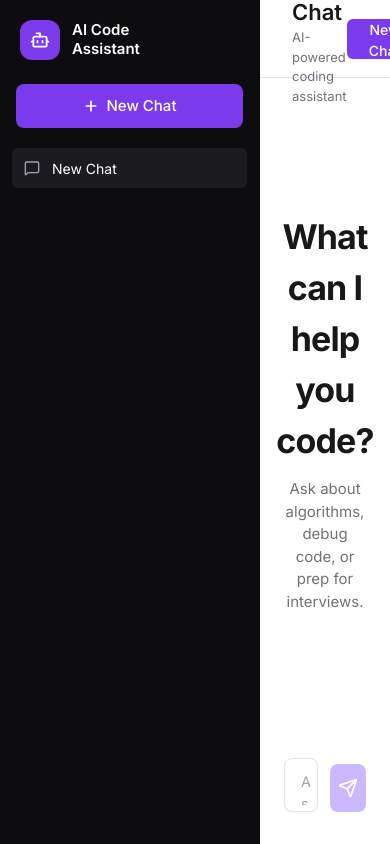
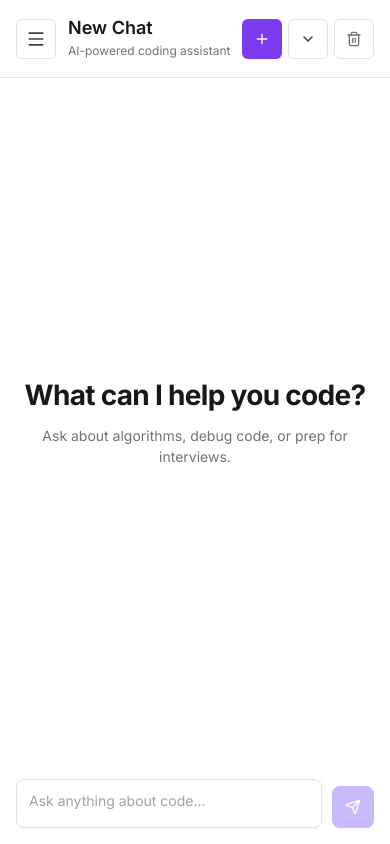
Before and after one commit to asifkhalifa201/Ai-Assistant, a React (Create React App) app: page / in a window 390 px wide. Built offline with nearby package versions, Linux system fonts and the light colour scheme.

Commit message:
Update: add mobile responsive

```diff
--- a/src/App.js
+++ b/src/App.js
@@ -8,6 +8,7 @@ import { Toaster } from './components/ui/toaster';
 import { useToast } from './hooks/use-toast';
 
 const API_URL = "https://ai-assistant-backend-production-e37f.up.railway.app";
+// const API_URL = "http://localhost:8080";
 
 const STORAGE_KEY = 'ai-code-assistant-state-v1';
 
@@ -29,7 +30,7 @@ const loadState = () => {
 };
 
 const saveState = (state) => {
-  try { localStorage.setItem(STORAGE_KEY, JSON.stringify(state)); } catch (e) {}
+  try { localStorage.setItem(STORAGE_KEY, JSON.stringify(state)); } catch (e) { }
 };
 
 function App() {
@@ -37,19 +38,24 @@ function App() {
   const [chats, setChats] = useState(persisted?.chats || initialChats);
   const [activeChatId, setActiveChatId] = useState(persisted?.activeChatId || initialChats[0].id);
   const [isTyping, setIsTyping] = useState(false);
+  const [isSidebarOpen, setIsSidebarOpen] = useState(false);
   const { toast } = useToast();
 
   useEffect(() => { saveState({ chats, activeChatId }); }, [chats, activeChatId]);
 
-  const activeChat =chats?.find((c) => c.id === activeChatId) || chats?.[0];
+  const activeChat = chats?.find((c) => c.id === activeChatId) || chats?.[0];
 
   const handleNewChat = () => {
     const id = `chat-${Date.now()}`;
-    setChats((prev) => [{ id, title: 'Chat', messages: [], createdAt: new Date().toISOString() }, ...prev]);
+    setChats((prev) => [{ id, title: 'New Chat', messages: [], createdAt: new Date().toISOString() }, ...prev]);
     setActiveChatId(id);
+    setIsSidebarOpen(false);
   };
 
-  const handleSelectChat = (id) => setActiveChatId(id);
+  const handleSelectChat = (id) => {
+    setActiveChatId(id);
+    setIsSidebarOpen(false);
+  };
 
   const handleSend = async (text) => {
     const userMsg = { id: `m-${Date.now()}`, role: 'user', content: text };
@@ -120,7 +126,7 @@ function App() {
     setChats((prev) => {
       const filtered = prev.filter((c) => c.id !== activeChatId);
       if (filtered.length === 0) {
-        const fresh = { id: `chat-${Date.now()}`, title: 'Chat', messages: [], createdAt: new Date().toISOString() };
+        const fresh = { id: `chat-${Date.now()}`, title: 'New Chat', messages: [], createdAt: new Date().toISOString() };
         setActiveChatId(fresh.id);
         return [fresh];
       }
@@ -131,11 +137,27 @@ function App() {
   };
 
   return (
-    <div className="App h-screen w-screen flex bg-white overflow-hidden">
-      <Sidebar chats={chats} activeChatId={activeChatId} onNewChat={handleNewChat} onSelectChat={handleSelectChat} />
+    <div className="App h-screen w-screen flex bg-white overflow-hidden relative">
+      <Sidebar
+        chats={chats}
+        activeChatId={activeChatId}
+        onNewChat={handleNewChat}
+        onSelectChat={handleSelectChat}
+        isOpen={isSidebarOpen}
+        onClose={() => setIsSidebarOpen(false)}
+      />
+
+      {isSidebarOpen && (
+        <div
+          className="fixed inset-0 bg-black/60 z-40 md:hidden transition-opacity duration-300 backdrop-blur-xs"
+          onClick={() => setIsSidebarOpen(false)}
+        />
+      )}
+
       <main className="flex-1 flex flex-col min-w-0">
         <ChatHeader
-          title="New Chat"
+          title={activeChat?.title || 'New Chat'}
+          onToggleSidebar={() => setIsSidebarOpen((prev) => !prev)}
           onNewChat={handleNewChat}
           onClear={handleClear}
           onExport={handleExport}
--- a/src/components/ChatHeader.jsx
+++ b/src/components/ChatHeader.jsx
@@ -1,5 +1,5 @@
 import React from 'react';
-import { ChevronDown, Trash2 } from 'lucide-react';
+import { ChevronDown, Trash2, Menu, Plus } from 'lucide-react';
 import {
   DropdownMenu, DropdownMenuContent, DropdownMenuItem,
   DropdownMenuTrigger, DropdownMenuSeparator,
@@ -10,20 +10,30 @@ import {
   AlertDialogTitle, AlertDialogTrigger,
 } from './ui/alert-dialog';
 
-const ChatHeader = ({ title, onNewChat, onClear, onExport, onRename, onDelete }) => {
+const ChatHeader = ({ title, onToggleSidebar, onNewChat, onClear, onExport, onRename, onDelete }) => {
   return (
-    <header className="h-[78px] px-8 flex items-center justify-between border-b border-zinc-200 bg-white">
-      <div>
-        <h1 className="text-[22px] font-semibold text-zinc-900 leading-tight">{title}</h1>
-        <p className="text-[13px] text-zinc-500 mt-0.5">AI-powered coding assistant</p>
+    <header className="h-[78px] px-4 md:px-8 flex items-center justify-between border-b border-zinc-200 bg-white">
+      <div className="flex items-center gap-3 min-w-0">
+        <button
+          onClick={onToggleSidebar}
+          className="md:hidden h-10 w-10 rounded-md border border-zinc-200 hover:bg-zinc-50 text-zinc-700 flex items-center justify-center transition-colors duration-150 shrink-0"
+          aria-label="Toggle Sidebar"
+        >
+          <Menu className="w-5 h-5" />
+        </button>
+        <div className="min-w-0">
+          <h1 className="text-[18px] md:text-[22px] font-semibold text-zinc-900 leading-tight truncate">{title}</h1>
+          <p className="text-[12px] md:text-[13px] text-zinc-500 mt-0.5 truncate">AI-powered coding assistant</p>
+        </div>
       </div>
 
-      <div className="flex items-center gap-2">
+      <div className="flex items-center gap-1.5 md:gap-2 shrink-0">
         <button
           onClick={onNewChat}
-          className="h-10 px-4 rounded-md bg-[#7c3aed] hover:bg-[#6d28d9] text-white font-medium text-[14px] transition-colors duration-200 shadow-sm"
+          className="h-10 px-3 md:px-4 rounded-md bg-[#7c3aed] hover:bg-[#6d28d9] text-white font-medium text-[14px] transition-colors duration-200 shadow-sm flex items-center gap-1.5"
         >
-          New Chat
+          <Plus className="w-4 h-4" />
+          <span className="hidden md:inline">New Chat</span>
         </button>
 
         <DropdownMenu>
--- a/src/components/Composer.jsx
+++ b/src/components/Composer.jsx
@@ -20,8 +20,8 @@ const Composer = ({ onSend, disabled }) => {
   };
 
   return (
-    <div className="px-6 md:px-10 pb-8 pt-3 bg-white">
-      <form onSubmit={handleSubmit} className="max-w-3xl mx-auto flex items-end gap-3">
+    <div className="px-4 md:px-10 pb-4 md:pb-8 pt-3 bg-white">
+      <form onSubmit={handleSubmit} className="max-w-3xl mx-auto flex items-end gap-2.5 md:gap-3">
         <div className="flex-1 rounded-lg border border-zinc-200 bg-white shadow-sm focus-within:ring-2 focus-within:ring-[#7c3aed]/30 focus-within:border-[#7c3aed]/40 transition-shadow">
           <textarea
             value={value}
@@ -29,16 +29,16 @@ const Composer = ({ onSend, disabled }) => {
             onKeyDown={handleKeyDown}
             placeholder="Ask anything about code..."
             rows={1}
-            className="w-full resize-none bg-transparent px-4 py-3 text-[14.5px] text-zinc-900 placeholder:text-zinc-400 outline-none max-h-40"
+            className="w-full resize-none bg-transparent px-3 py-2.5 md:px-4 md:py-3 text-[14px] md:text-[14.5px] text-zinc-900 placeholder:text-zinc-400 outline-none max-h-40"
           />
         </div>
         <button
           type="submit"
           disabled={!value.trim() || disabled}
-          className="h-12 w-12 rounded-lg bg-[#a78bfa] hover:bg-[#8b5cf6] disabled:opacity-60 disabled:cursor-not-allowed text-white flex items-center justify-center transition-colors duration-200 shadow-sm"
+          className="h-[42px] w-[42px] md:h-12 md:w-12 rounded-lg bg-[#a78bfa] hover:bg-[#8b5cf6] disabled:opacity-60 disabled:cursor-not-allowed text-white flex items-center justify-center transition-colors duration-200 shrink-0 shadow-sm"
           aria-label="Send"
         >
-          <Send className="w-5 h-5" strokeWidth={2} />
+          <Send className="w-4 h-4 md:w-5 md:h-5" strokeWidth={2} />
         </button>
       </form>
     </div>
--- a/src/components/MessageList.jsx
+++ b/src/components/MessageList.jsx
@@ -2,11 +2,11 @@ import React from 'react';
 import { Bot, User } from 'lucide-react';
 
 const EmptyState = () => (
-  <div className="flex-1 flex flex-col items-center justify-center px-6">
-    <h2 className="text-[34px] md:text-[38px] font-bold tracking-tight text-zinc-900 text-center">
+  <div className="flex-1 flex flex-col items-center justify-center px-4">
+    <h2 className="text-[28px] md:text-[38px] font-bold tracking-tight text-zinc-900 text-center leading-tight">
       What can I help you code?
     </h2>
-    <p className="mt-3 text-[15px] text-zinc-500 text-center">
+    <p className="mt-3 text-[14px] md:text-[15px] text-zinc-500 text-center max-w-sm">
       Ask about algorithms, debug code, or prep for interviews.
     </p>
   </div>
@@ -15,21 +15,21 @@ const EmptyState = () => (
 const Bubble = ({ role, content }) => {
   const isUser = role === 'user';
   return (
-    <div className={`flex items-start gap-3 ${isUser ? 'justify-end' : 'justify-start'}`}>
+    <div className={`flex items-start gap-2.5 md:gap-3 ${isUser ? 'justify-end' : 'justify-start'}`}>
       {!isUser && (
-        <div className="w-8 h-8 rounded-md bg-[#7c3aed] flex items-center justify-center shrink-0">
+        <div className="w-8 h-8 rounded-md bg-[#7c3aed] flex items-center justify-center shrink-0 shadow-sm">
           <Bot className="w-4 h-4 text-white" />
         </div>
       )}
       <div
-        className={`max-w-[75%] rounded-2xl px-4 py-3 text-[14.5px] leading-relaxed whitespace-pre-wrap shadow-sm ${
+        className={`max-w-[85%] md:max-w-[75%] rounded-2xl px-3.5 py-2.5 md:px-4 md:py-3 text-[14px] md:text-[14.5px] leading-relaxed whitespace-pre-wrap shadow-sm ${
           isUser ? 'bg-[#7c3aed] text-white rounded-br-sm' : 'bg-zinc-100 text-zinc-900 rounded-bl-sm'
         }`}
       >
         {content}
       </div>
       {isUser && (
-        <div className="w-8 h-8 rounded-md bg-zinc-800 flex items-center justify-center shrink-0">
+        <div className="w-8 h-8 rounded-md bg-zinc-800 flex items-center justify-center shrink-0 shadow-sm">
           <User className="w-4 h-4 text-white" />
         </div>
       )}
@@ -41,19 +41,19 @@ const MessageList = ({ messages, isTyping }) => {
   if (!messages.length && !isTyping) return <EmptyState />;
 
   return (
-    <div className="flex-1 overflow-y-auto px-6 md:px-10 py-8">
-      <div className="max-w-3xl mx-auto space-y-5">
+    <div className="flex-1 overflow-y-auto px-4 md:px-10 py-4 md:py-8">
+      <div className="max-w-3xl mx-auto space-y-4 md:space-y-5">
         {messages.map((m) => <Bubble key={m.id} role={m.role} content={m.content} />)}
         {isTyping && (
-          <div className="flex items-start gap-3">
-            <div className="w-8 h-8 rounded-md bg-[#7c3aed] flex items-center justify-center">
+          <div className="flex items-start gap-2.5 md:gap-3">
+            <div className="w-8 h-8 rounded-md bg-[#7c3aed] flex items-center justify-center shrink-0 shadow-sm">
               <Bot className="w-4 h-4 text-white" />
             </div>
-            <div className="bg-zinc-100 rounded-2xl rounded-bl-sm px-4 py-3 shadow-sm">
-              <div className="flex gap-1">
-                <span className="w-2 h-2 rounded-full bg-zinc-400 animate-bounce" style={{ animationDelay: '0ms' }} />
-                <span className="w-2 h-2 rounded-full bg-zinc-400 animate-bounce" style={{ animationDelay: '150ms' }} />
-                <span className="w-2 h-2 rounded-full bg-zinc-400 animate-bounce" style={{ animationDelay: '300ms' }} />
+            <div className="bg-zinc-100 rounded-2xl rounded-bl-sm px-3.5 py-2.5 md:px-4 md:py-3 shadow-sm">
+              <div className="flex gap-1.5 py-1">
+                <span className="w-1.5 h-1.5 rounded-full bg-zinc-400 animate-bounce" style={{ animationDelay: '0ms' }} />
+                <span className="w-1.5 h-1.5 rounded-full bg-zinc-400 animate-bounce" style={{ animationDelay: '150ms' }} />
+                <span className="w-1.5 h-1.5 rounded-full bg-zinc-400 animate-bounce" style={{ animationDelay: '300ms' }} />
               </div>
             </div>
           </div>
--- a/src/components/Sidebar.jsx
+++ b/src/components/Sidebar.jsx
@@ -2,9 +2,12 @@ import React from 'react';
 import { Bot, Plus, MessageSquare } from 'lucide-react';
 import { cn } from '../lib/utils';
 
-const Sidebar = ({ chats, activeChatId, onNewChat, onSelectChat }) => {
+const Sidebar = ({ chats, activeChatId, onNewChat, onSelectChat, isOpen, onClose }) => {
   return (
-    <aside className="w-[260px] shrink-0 bg-[#0d0d0f] text-white flex flex-col border-r border-black/40">
+    <aside className={cn(
+      "fixed inset-y-0 left-0 w-[260px] shrink-0 bg-[#0d0d0f] text-white flex flex-col border-r border-black/40 transition-transform duration-300 ease-in-out z-50 md:relative md:translate-x-0 md:flex",
+      isOpen ? "translate-x-0" : "-translate-x-full"
+    )}>
       <div className="px-5 pt-5 pb-4 flex items-center gap-3">
         <div className="w-10 h-10 rounded-xl bg-[#7c3aed] flex items-center justify-center shadow-md">
           <Bot className="w-5 h-5 text-white" strokeWidth={2.25} />
```
Also changed, not shown: 1 other file (tests, documents, lock files or other folders).
